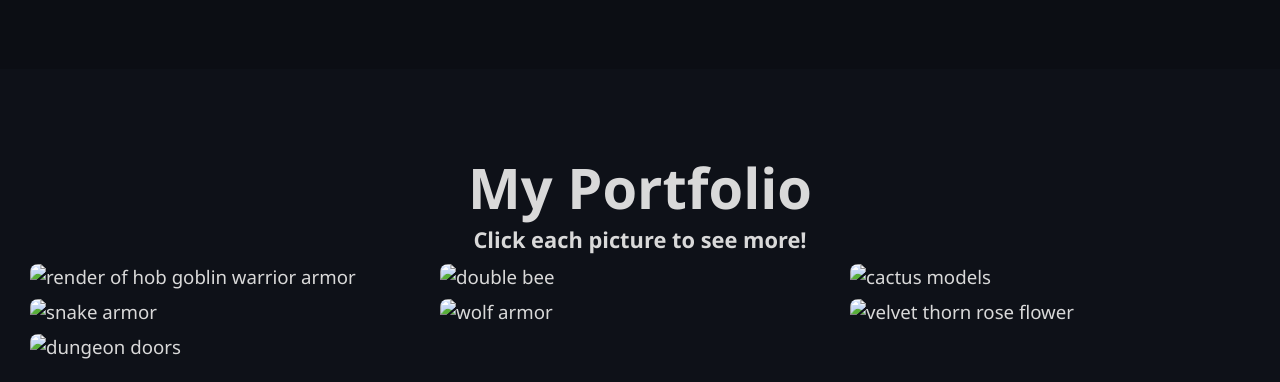
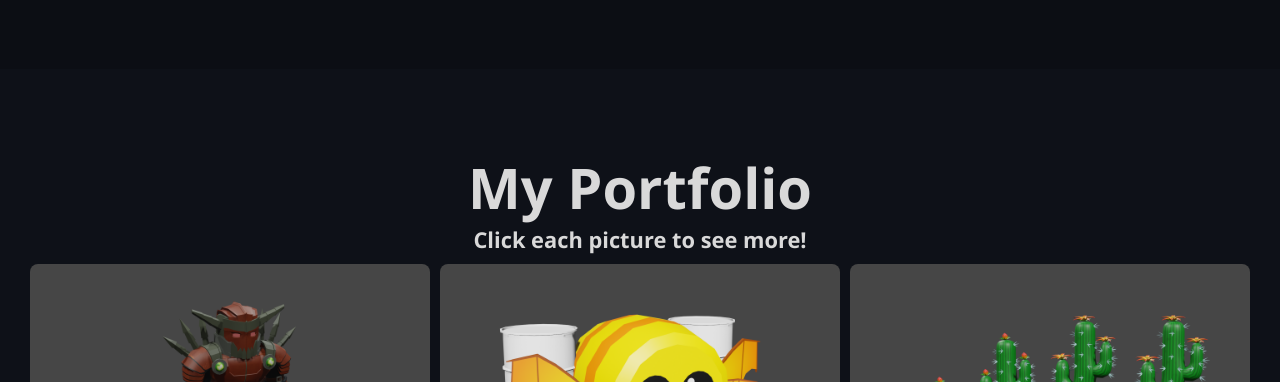
Before and after one commit to will-akira/akira-portfolio-website, a plain HTML site: page index.html in a window 1280 px wide. Shown: the part 570-952 px from the top of the page. Drawn offline with Linux system fonts and the light colour scheme; the site is published under a folder, as on GitHub Pages, so addresses that start at the root find nothing.

Commit message:
Update index.html

```diff
--- a/index.html
+++ b/index.html
@@ -27,13 +27,13 @@
         <h2>My Portfolio</h2>
         <h3>Click each picture to see more!</h3>
         <div class="image-grid">
-            <img src="/images/hob-goblin-armors/hob goblin armor warrior render1.png" alt="render of hob goblin warrior armor">
-            <img src="/images/bees/double bee render1.png" alt="double bee">
-            <img src="/images/cactus/cactus render1.png" alt="cactus models">
-            <img src="/images/snake-armors/snake rogue armor render1.png" alt="snake armor">
-            <img src="/images/wolf-armors/wolf rogue armor render1.png" alt="wolf armor">
-            <img src="/images/flowers/velvet thorn render1.png" alt="velvet thorn rose flower">
-            <img src="/images/dungeon-doors/dungeon door sculpting editor screenshot1.png" alt="dungeon doors">
+            <img src="images/hob-goblin-armors/hob goblin armor warrior render1.png" alt="render of hob goblin warrior armor">
+            <img src="images/bees/double bee render1.png" alt="double bee">
+            <img src="images/cactus/cactus render1.png" alt="cactus models">
+            <img src="images/snake-armors/snake rogue armor render1.png" alt="snake armor">
+            <img src="images/wolf-armors/wolf rogue armor render1.png" alt="wolf armor">
+            <img src="images/flowers/velvet thorn render1.png" alt="velvet thorn rose flower">
+            <img src="images/dungeon-doors/dungeon door sculpting editor screenshot1.png" alt="dungeon doors">
         </div>
     </section>
     <section id="projects-section">
@@ -103,4 +103,5 @@
     </footer>
     <script src="script.js"></script>
 </body>
+
 </html>
```
